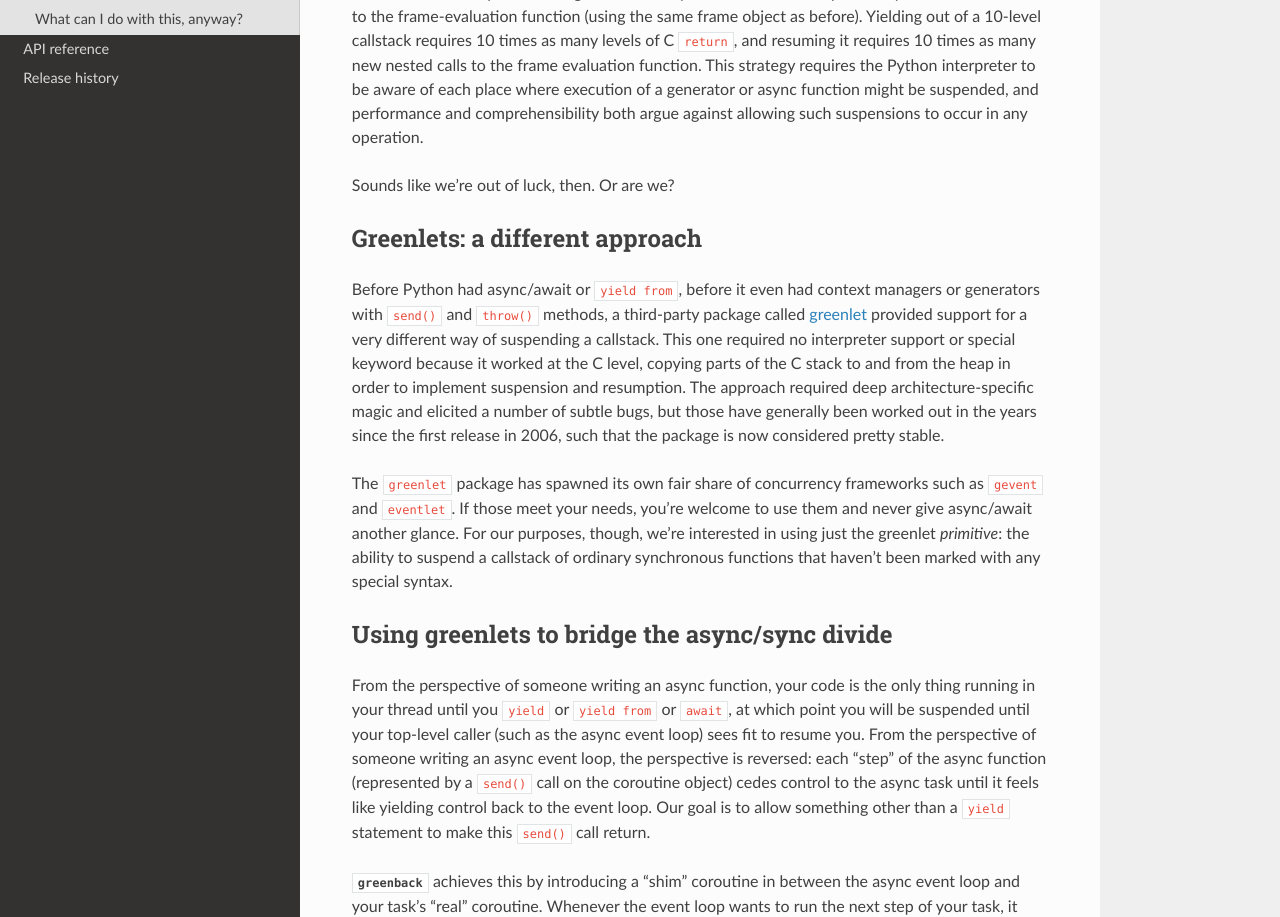
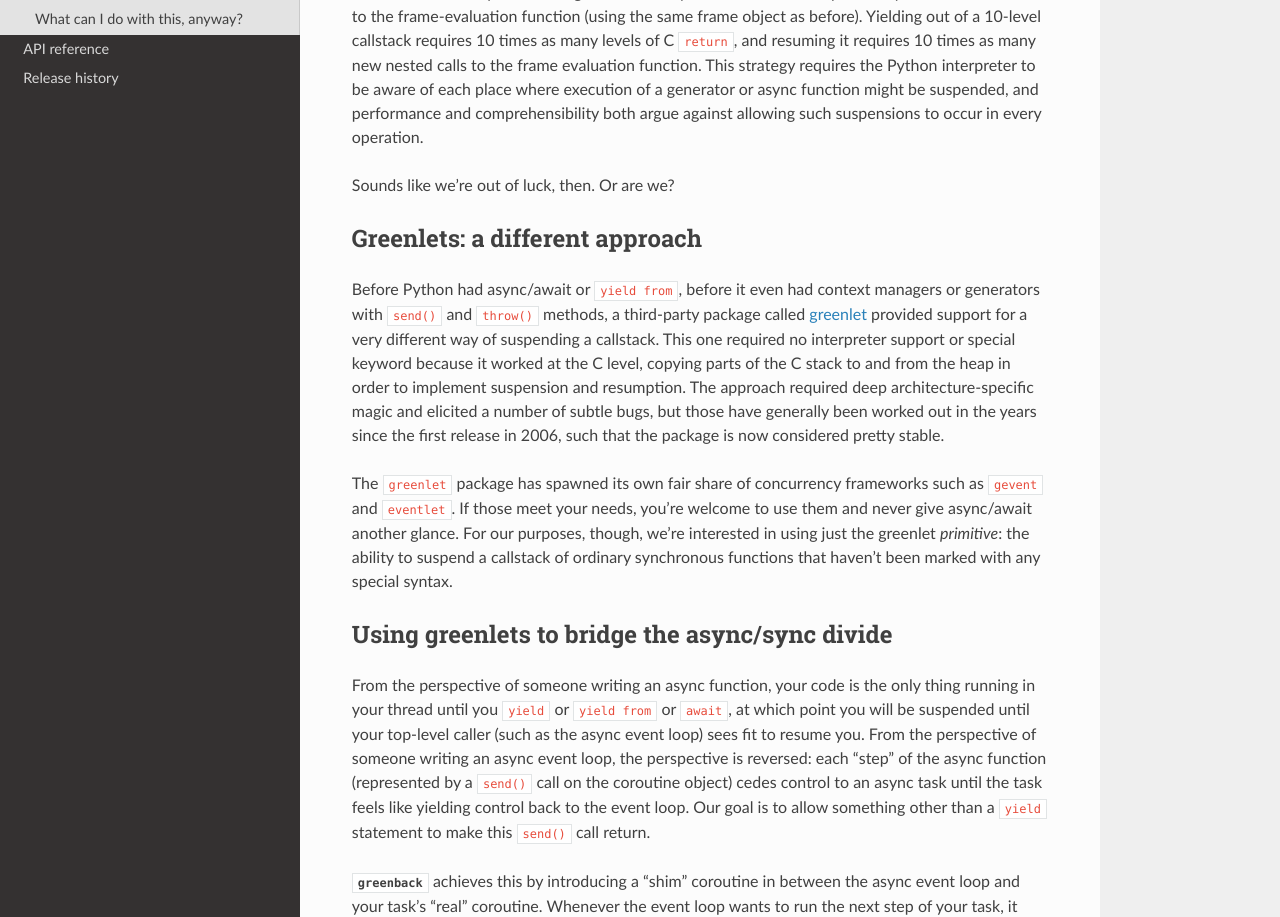
Before and after one commit to oremanj/greenback, a Sphinx documentation site: the page built from docs/source/principle.rst, in a window 1280 px wide and 1400 px high, scrolled down 885 px. Shown: the part 227-1144 px from the top of the window. Built offline with Sphinx 7.4.7 and the Read the Docs theme 2.0.0, drawn with Linux system fonts in a browser that asks for light colours; the version number could not be read and is left out.

```diff
--- a/docs/source/index.rst
+++ b/docs/source/index.rst
@@ -54,6 +54,9 @@ Quickstart
 
 * For more details and additional helpers, read the rest of this documentation!
 
+Detailed documentation
+----------------------
+
 .. toctree::
    :maxdepth: 2
 
--- a/docs/source/principle.rst
+++ b/docs/source/principle.rst
@@ -24,7 +24,7 @@ representing the two primitive operations
 how ``async``/``await`` work (more approachably explained, too!), see
 the excellent writeup by Brett Cannon: `How the heck does async/await
 work in Python 3.5?
-<https://snarky.ca/how-the-heck-does-async-await-work-in-python-3-5/>`__.
+<https://snarky.ca/how-the-heck-does-async-await-work-in-python-3-5/>`__
 
 Common to both async functions and generators is the limitation that one
 can only directly ``yield`` out of the function containing the ``yield``
@@ -64,7 +64,7 @@ new nested calls to the frame evaluation function. This strategy
 requires the Python interpreter to be aware of each place where
 execution of a generator or async function might be suspended, and
 performance and comprehensibility both argue against allowing such
-suspensions to occur in any operation.
+suspensions to occur in every operation.
 
 Sounds like we're out of luck, then. Or are we?
 
@@ -99,9 +99,9 @@ until your top-level caller (such as the async event loop) sees fit to
 resume you.  From the perspective of someone writing an async event
 loop, the perspective is reversed: each "step" of the async function
 (represented by a ``send()`` call on the coroutine object) cedes
-control to the async task until it feels like yielding control back to
-the event loop.  Our goal is to allow something other than a ``yield``
-statement to make this ``send()`` call return.
+control to an async task until the task feels like yielding control
+back to the event loop.  Our goal is to allow something other than a
+``yield`` statement to make this ``send()`` call return.
 
 `greenback` achieves this by introducing a "shim" coroutine in
 between the async event loop and your task's "real"
```
Also changed, not shown: docs/source/reference.rst (+6 -1 lines), 1 other file.
